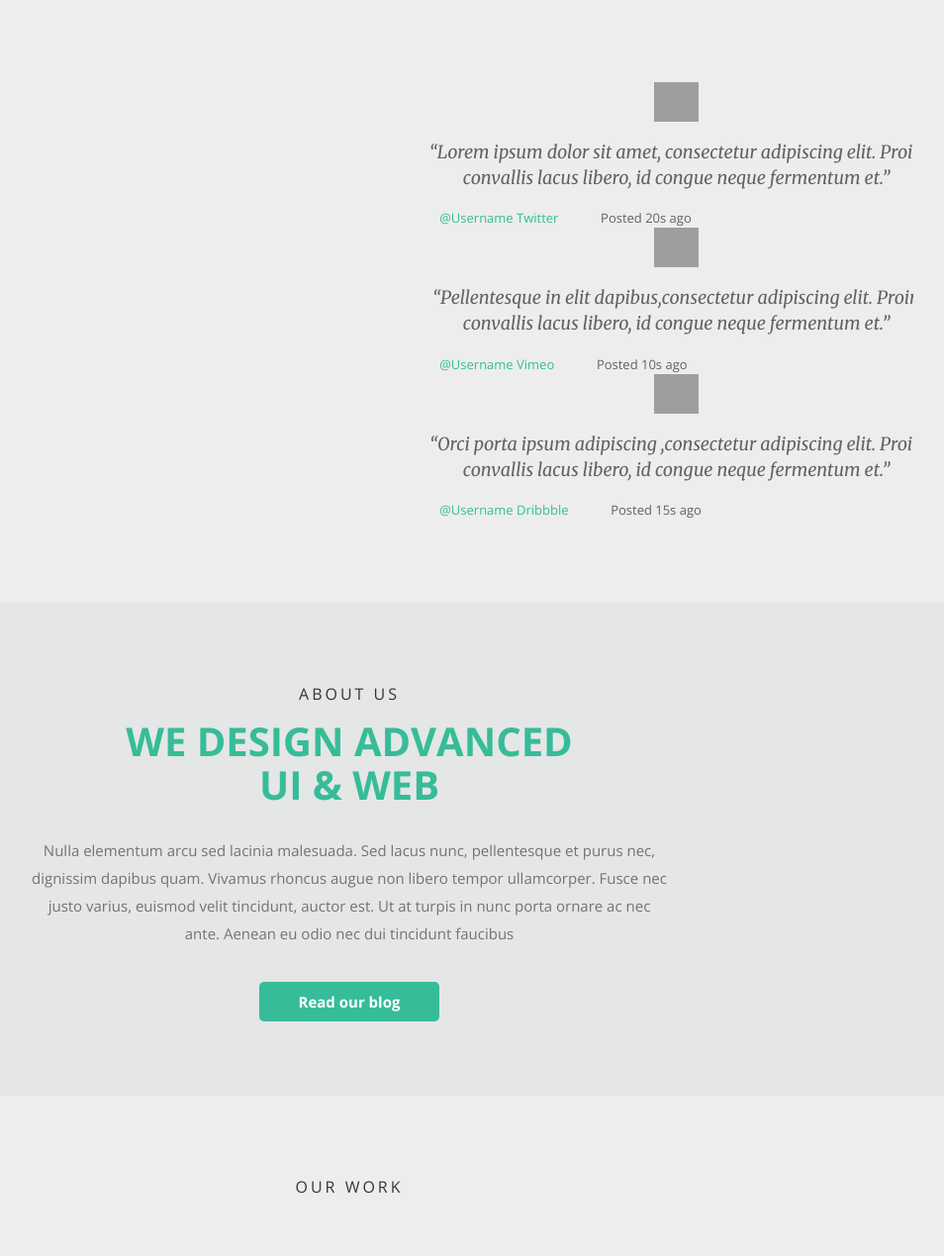
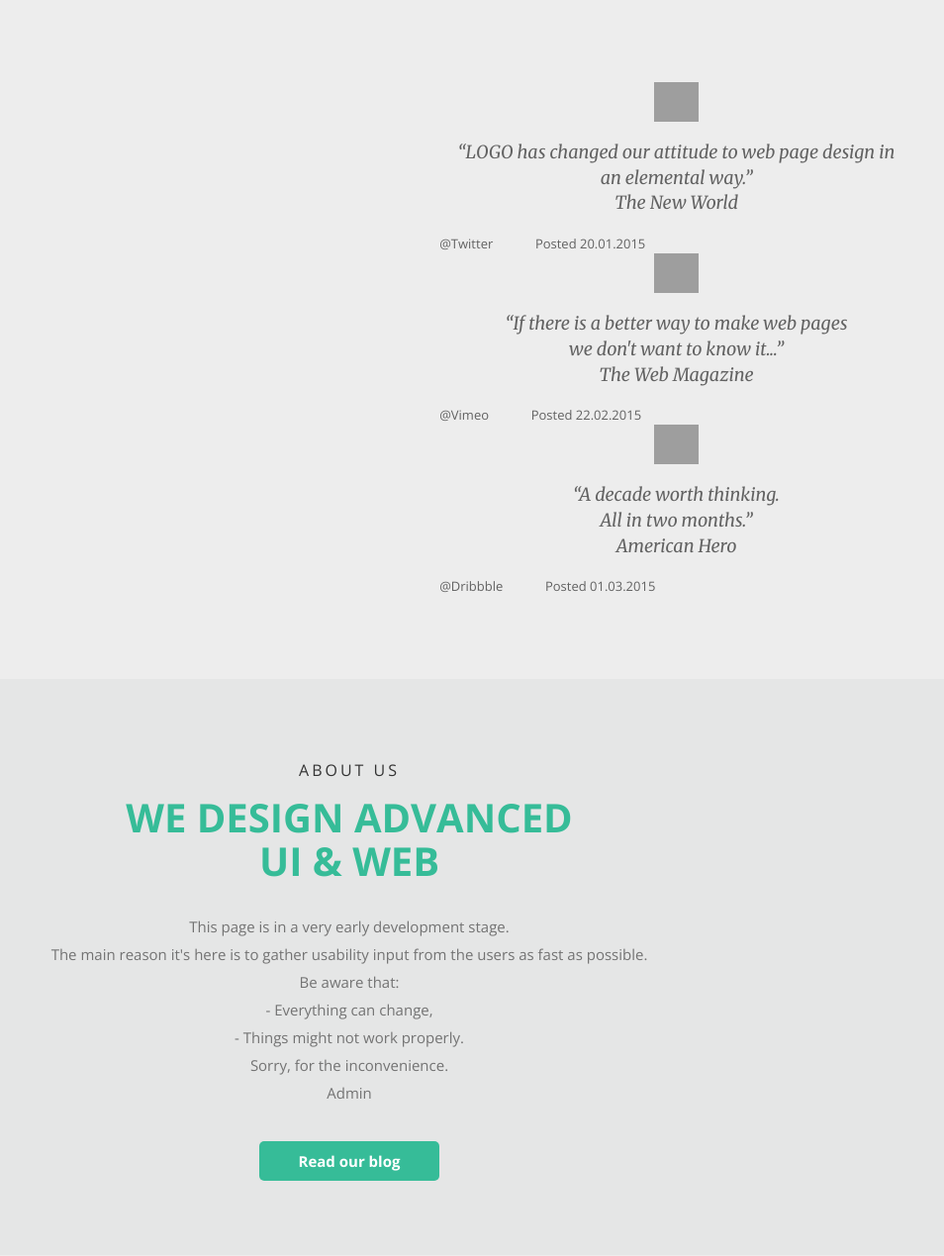
Before and after one commit to marpuch/CtF-WKS-Event, a Spring Boot app: page / in a window 1280 px wide. Shown: the part 881-2150 px from the top of the page at 99% size, without its empty margins (287-1241 px from the left). Run offline with Spring Boot 4, Linux system fonts and the light colour scheme; some libraries are stand-ins or nearby versions; some web fonts are replaced; grey boxes are pictures that could not be loaded.

Commit message:
Main page changes

```diff
--- a/victim/pom.xml
+++ b/victim/pom.xml
@@ -29,10 +29,10 @@
 			<groupId>org.springframework.boot</groupId>
 			<artifactId>spring-boot-starter-jdbc</artifactId>
 		</dependency>
-		<dependency>
+		<!-- <dependency>
 			<groupId>org.springframework.boot</groupId>
 			<artifactId>spring-boot-starter-security</artifactId>
-		</dependency>
+		</dependency> -->
 		<dependency>
 			<groupId>org.springframework.boot</groupId>
 			<artifactId>spring-boot-starter-thymeleaf</artifactId>
--- a/victim/src/main/resources/static/index.html
+++ b/victim/src/main/resources/static/index.html
@@ -7,7 +7,7 @@ License URL: http://creativecommons.org/licenses/by/3.0/
 <!DOCTYPE html>
 <html>
 <head>
-		<title>Flatter a Personal Portfolio Category Flat Bootstarp Resposive Website Template | Home :: w3layouts</title>
+		<title>LOGO Homepage</title>
 		<link href="css/style.css" rel="stylesheet" type="text/css" media="all" />
 		<link href="css/bootstrap.css" rel="stylesheet" type="text/css" media="all" />
 		<link href='http://fonts.googleapis.com/css?family=Open+Sans:400,300,600,700,800' rel='stylesheet' type='text/css'>
@@ -52,9 +52,9 @@ License URL: http://creativecommons.org/licenses/by/3.0/
 							<div class="fig">
 							</div>
 							<ul>
-								<li><a href="#" class="dot"> </a></li>
-								<li><a href="#" class="mes"> </a></li>
-								<li><a href="#">HIRE ME</a></li>
+								<li><a href="https://www.google.pl/maps/place/Pahrump,+Nevada,+Stany+Zjednoczone/@36.2055589,-116.061226,11z/data=!3m1!4b1!4m2!3m1!1s0x80c6363f86a4ad87:0xcf437da0f54b779f?hl=pl" class="dot"> </a></li>
+								<li><a href="mailto:logo@logo.com" class="mes"> </a></li>
+								<li><a href="mailto:logo@logo.com">HIRE ME</a></li>
 								<div class="clearfix"> </div>
 							</ul>
 					</div>
@@ -67,6 +67,7 @@ License URL: http://creativecommons.org/licenses/by/3.0/
 						<li><a href="index.html" class="active">HOME</a></li>
 						<li><a href="portfolio.html">PORTFOLIO</a></li>
 						<li><a href="blog.html">BLOG</a></li>
+						<li><a href="login.html">LOGIN</a></li>
 					</ul>
 					<script>
 							   $( "span.menu" ).click(function() {
@@ -80,7 +81,7 @@ License URL: http://creativecommons.org/licenses/by/3.0/
 			<div class="clearfix"> </div>
 			<div class="banner-info">
 				<h3>WE DESIGN <span>FLAT</span> <span>UI</span> & <span>WEB</span></h3>
-				<p class="para">Selected Projects from<span>Keanu Reeves.</span></p>
+				<p class="para">Yes, we can.</span></p>
 			</div>
 			<div class="banner-icons">
 				<ul>
@@ -131,12 +132,12 @@ License URL: http://creativecommons.org/licenses/by/3.0/
 							<div class="fig2">
 								<a href="#"><span> </span></a>
 							</div>
-							<p>“Lorem ipsum dolor sit amet,
-							consectetur adipiscing elit. Proin <span>convallis lacus libero, id congue neque
-								fermentum et.”</span></p>
+							<p>“LOGO has changed our attitude to web page design in<br/>
+							an elemental way.”<br/>
+							The New World</span></p>
 							<ul>
-								<li><a href="#">@Username Twitter</a></li>
-								<li>Posted 20s ago</li>
+								<li>@Twitter</li>
+								<li>Posted 20.01.2015</li>
 							</ul>
 						</div>
 					</li>
@@ -145,11 +146,12 @@ License URL: http://creativecommons.org/licenses/by/3.0/
 							<div class="fig3">
 								<a href="#"><span> </span></a>
 							</div>
-							<p>“Pellentesque in elit dapibus,consectetur adipiscing elit. Proin <span>convallis lacus libero, id congue neque
-								fermentum et.”</span></p>
+							<p>“If there is a better way to make web pages</br>
+							we don't want to know it...”<br/>
+							The Web Magazine</p>
 							<ul>
-								<li><a href="#">@Username Vimeo</a></li>
-								<li>Posted 10s ago</li>
+								<li>@Vimeo</li>
+								<li>Posted 22.02.2015</li>
 							</ul>
 						</div>
 					</li>
@@ -158,12 +160,11 @@ License URL: http://creativecommons.org/licenses/by/3.0/
 							<div class="fig4">
 								<a href="#"><span> </span></a>
 							</div>
-							<p>“Orci porta ipsum
-							adipiscing ,consectetur adipiscing elit. Proin <span>convallis lacus libero, id congue neque
-								fermentum et.”</span></p>
+							<p>“A decade worth thinking.<br/>All in two months.”<br/>
+							American Hero</span></p>
 							<ul>
-								<li><a href="#">@Username Dribbble</a></li>
-								<li>Posted 15s ago</li>
+								<li>@Dribbble</li>
+								<li>Posted 01.03.2015</li>
 							</ul>
 						</div>
 					</li>
@@ -177,11 +178,14 @@ License URL: http://creativecommons.org/licenses/by/3.0/
 	<div class="container">
 		<h4>ABOUT US</h4>
 		<h2>WE DESIGN ADVANCED<span>UI & WEB</span></h2>
-		<p>Nulla elementum arcu sed lacinia malesuada.
-		Sed lacus nunc, pellentesque et purus nec, <span>dignissim dapibus quam.
-		Vivamus rhoncus augue non libero tempor ullamcorper.
-		Fusce nec</span> <span>justo varius, euismod velit tincidunt, auctor est.
-		Ut at turpis in nunc porta ornare ac nec</span> ante. Aenean eu odio nec dui tincidunt faucibus</p>
+		<p>This page is in a very early development stage.<br/>The main reason
+		it's here is to gather usability input from the users as fast as
+		possible.<br/>Be aware that:<br/>
+			- Everything can change,<br/>
+			- Things might not work properly.<br/>
+		Sorry, for the inconvenience.</br>
+		Admin
+		</p>
 		<div class="blog-1">
 			<a href="blog.html">Read our blog</a>
 		</div>
```
